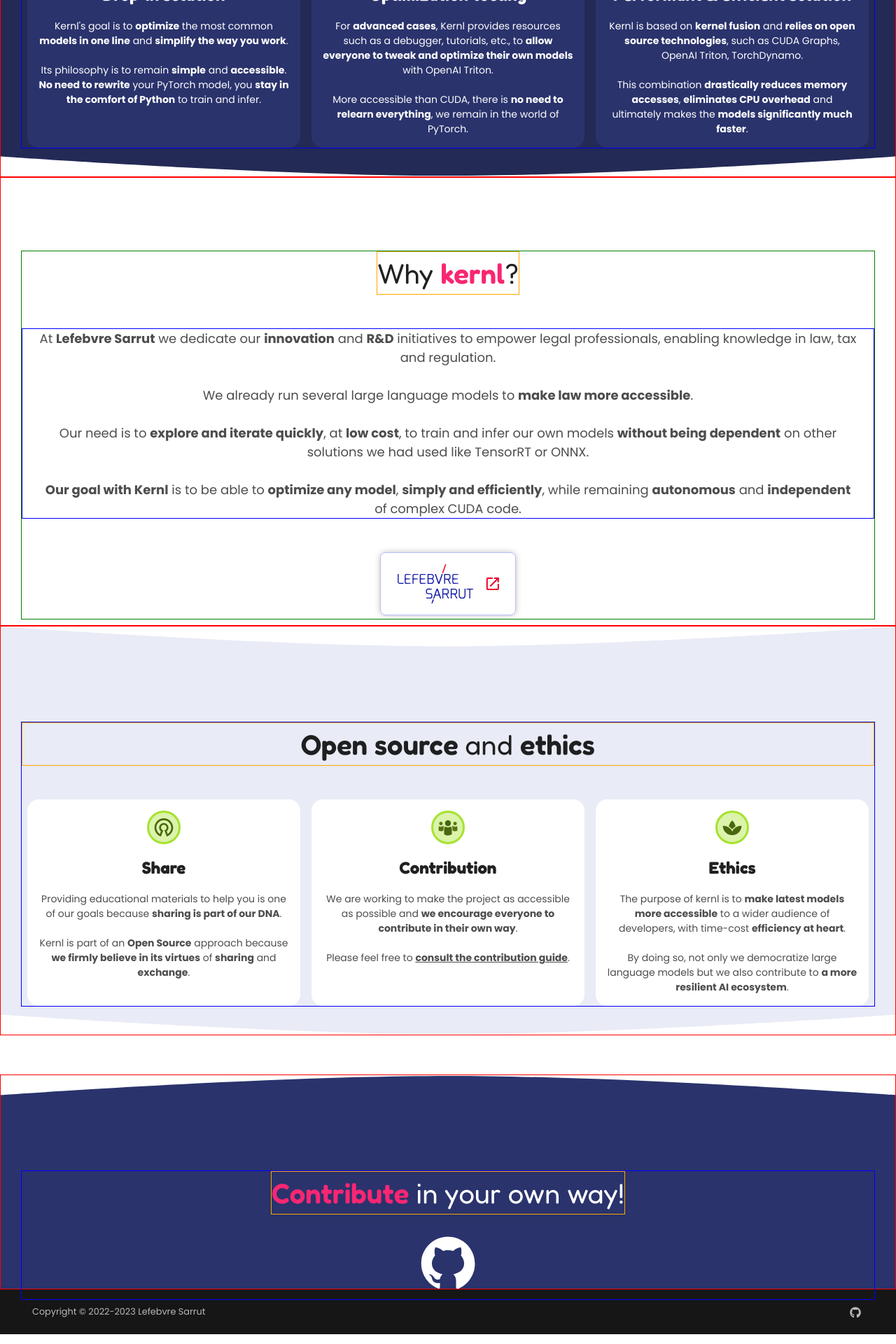
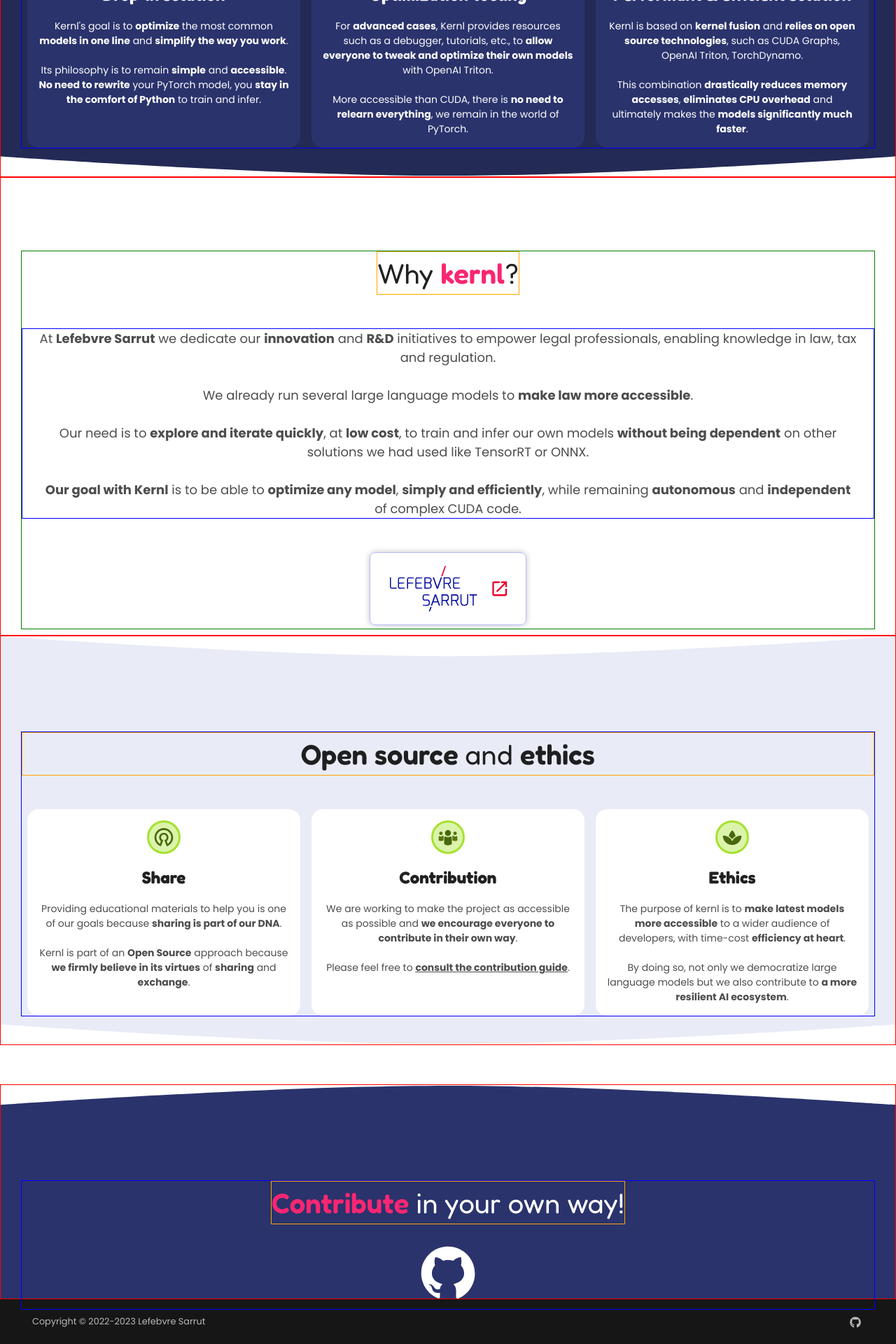
Before and after one commit to ELS-RD/kernl, an MkDocs documentation site: the page built from docs/index.md, in a window 1280 px wide. Shown: the part 1235-3155 px from the top of the page at 70% size. Built offline with MkDocs 1.6.1 and Material for MkDocs 9.7.7, drawn with Linux system fonts in a browser that asks for light colours; comment, search, counter and statistics services are not loaded.

Commit message:
feat: enlarges LS logo.

```diff
--- a/docs/overrides/home.html
+++ b/docs/overrides/home.html
@@ -126,7 +126,7 @@
                 <em>autonomous</em> and <em>independent</em> of complex CUDA code.
             </p>
             <a href="https://www.lefebvre-sarrut.eu" target="_blank" rel="noopener noreferrer">
-                <img src="./assets/images/logo-ls.svg" alt="Lefebvre Sarrut logo" loading="lazy"/>
+                <img src="./assets/images/logo-ls.svg" alt="Lefebvre Sarrut logo" loading="lazy" height="104"/>
             </a>
         </div>
     </section>
@@ -158,10 +158,12 @@
                     <img src="./assets/images/icon-lotus.svg" alt="Ethics icon" loading="lazy">
                     <h4>Ethics</h4>
                     <p>
-                        The purpose of kernl is to <em>make latest models more accessible</em> to a wider audience of developers, with time-cost <em>efficiency at heart</em>.
+                        The purpose of kernl is to <em>make latest models more accessible</em> to a wider audience of
+                        developers, with time-cost <em>efficiency at heart</em>.
                         <br>
                         <br>
-                        By doing so, not only we democratize large language models but we also contribute to <em>a more resilient AI ecosystem</em>.
+                        By doing so, not only we democratize large language models but we also contribute to <em>a more
+                        resilient AI ecosystem</em>.
                     </p>
                 </li>
             </ul>
```
